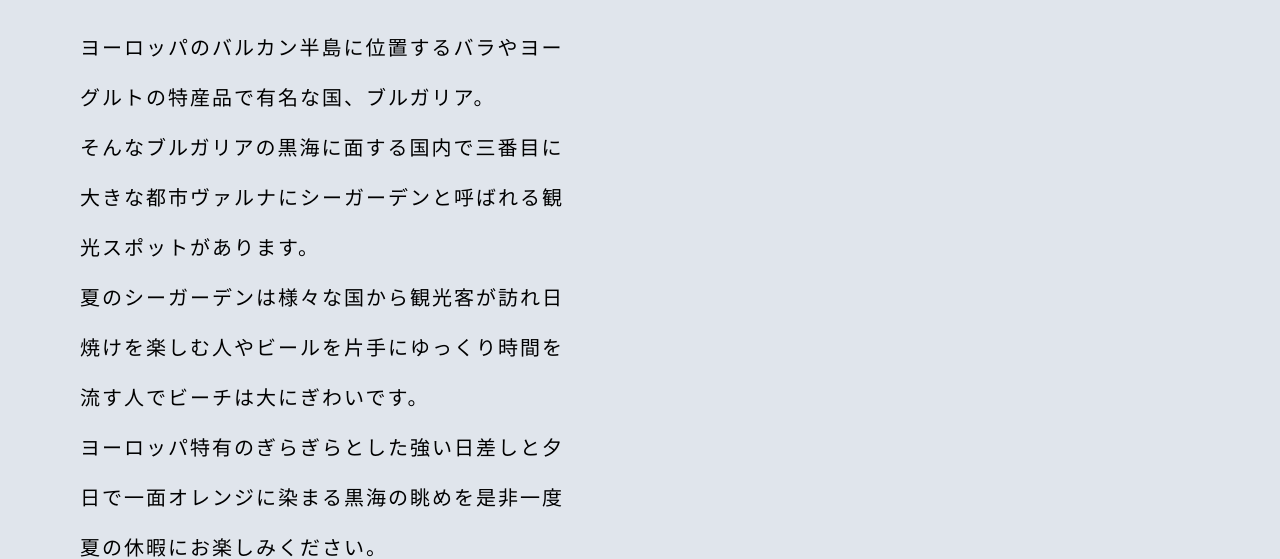
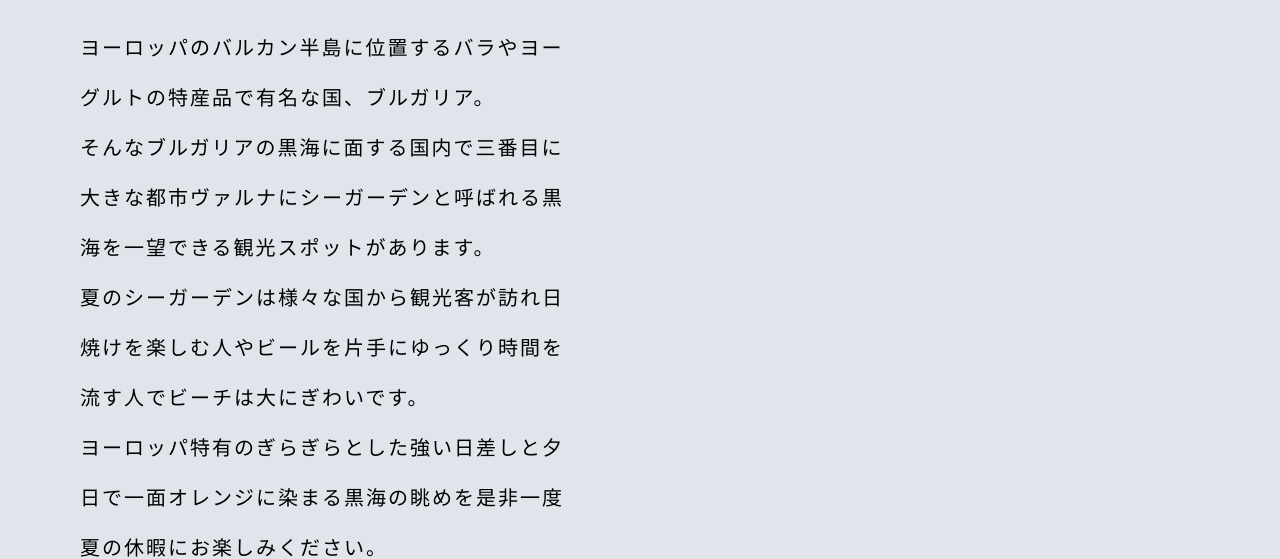
Before and after one commit to htmlhosokawacss/githubgitgub, a plain HTML site: page photopage.html in a window 1280 px wide. Shown: the part 399-958 px from the top of the page. Drawn offline with Linux system fonts and the light colour scheme.

Commit message:
Update photopage.html

```diff
--- a/photopage.html
+++ b/photopage.html
@@ -21,7 +21,7 @@
         <div class="main-text">
           <p>シーガーデン</p>
           <h2>Sea Garden</h2>
-          <p>ヨーロッパのバルカン半島に位置するバラやヨーグルトの特産品で有名な国、ブルガリア。<br>そんなブルガリアの黒海に面する国内で三番目に大きな都市ヴァルナにシーガーデンと呼ばれる観光スポットがあります。<br>夏のシーガーデンは様々な国から観光客が訪れ日焼けを楽しむ人やビールを片手にゆっくり時間を流す人でビーチは大にぎわいです。<br>ヨーロッパ特有のぎらぎらとした強い日差しと夕日で一面オレンジに染まる黒海の眺めを是非一度夏の休暇にお楽しみください。</p>
+          <p>ヨーロッパのバルカン半島に位置するバラやヨーグルトの特産品で有名な国、ブルガリア。<br>そんなブルガリアの黒海に面する国内で三番目に大きな都市ヴァルナにシーガーデンと呼ばれる黒海を一望できる観光スポットがあります。<br>夏のシーガーデンは様々な国から観光客が訪れ日焼けを楽しむ人やビールを片手にゆっくり時間を流す人でビーチは大にぎわいです。<br>ヨーロッパ特有のぎらぎらとした強い日差しと夕日で一面オレンジに染まる黒海の眺めを是非一度夏の休暇にお楽しみください。</p>
         </div>
         <img class="main-image" src="https://raw.githubusercontent.com/htmlhosokawacss/githubgitgub/master/photo-original/portfolio01.jpg?raw=true">
       </div>
```
